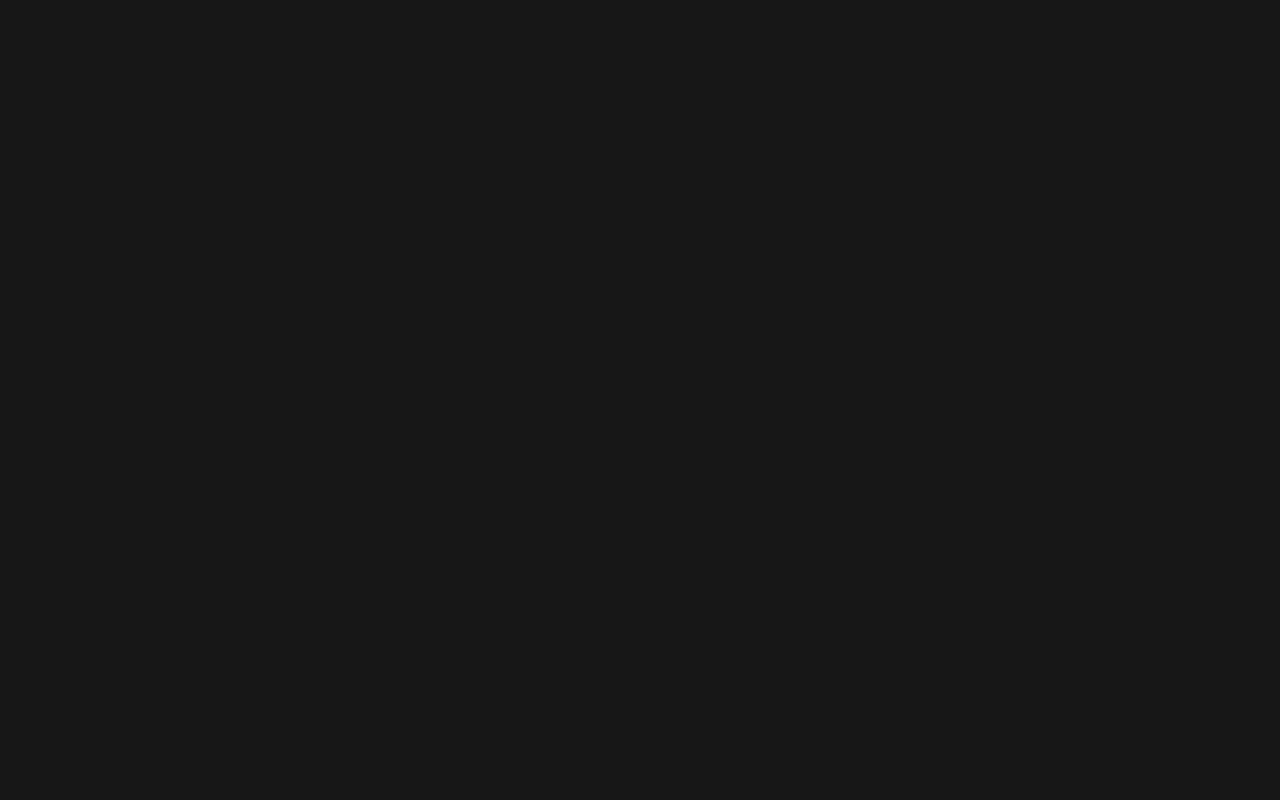
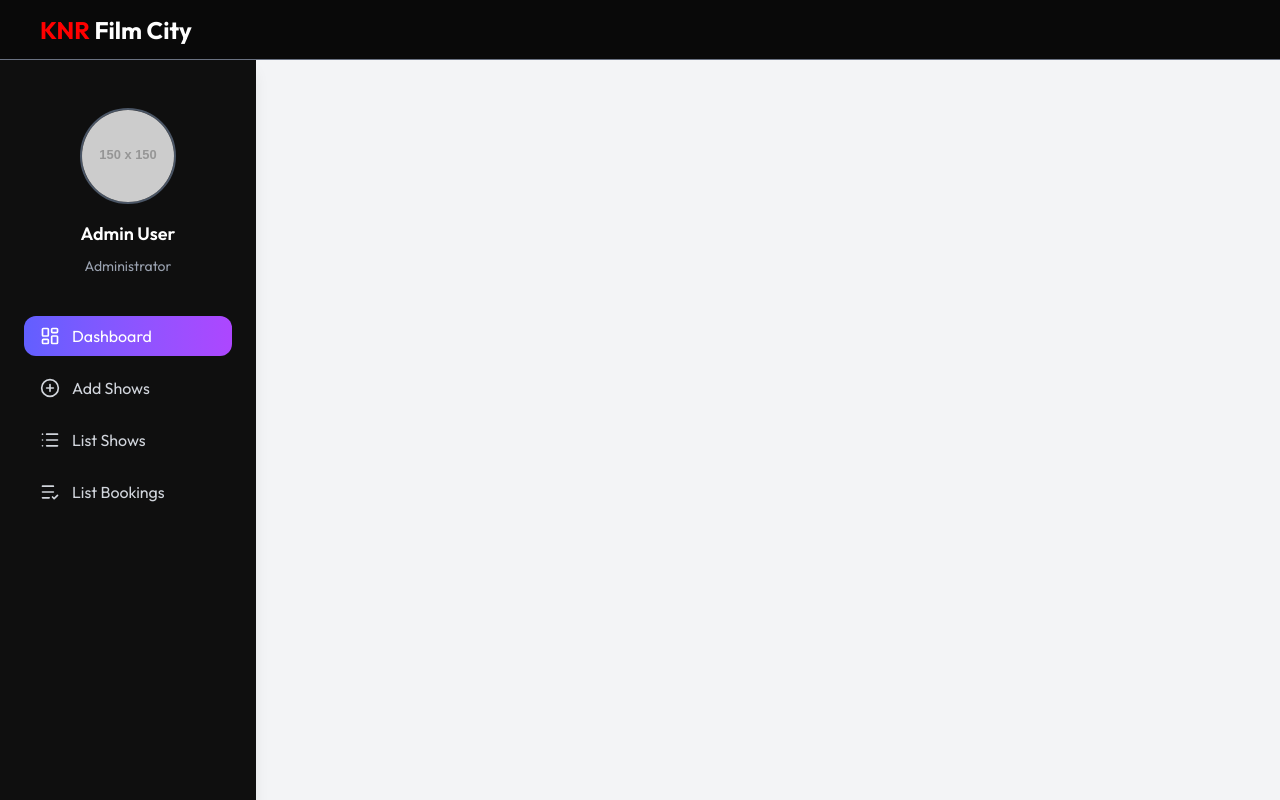
Before and after one commit to AbhinavKV369/Movie-Booking-App-MERN-Frontend, a React (Vite) app: page /admin/dashboard in a window 1280 px wide. Before the commit this address had no page. Built offline with nearby package versions, Linux system fonts and the light colour scheme; a web font is replaced by a local one.

Commit message:
Added admin side routes components and pages

```diff
--- a/src/App.jsx
+++ b/src/App.jsx
@@ -1,11 +1,10 @@
 import React from "react";
-import { Route, Routes, useLocation } from "react-router-dom";
-import { Toaster } from "react-hot-toast"
+import { Navigate, Route, Routes, useLocation } from "react-router-dom";
+import { Toaster } from "react-hot-toast";
 
 import MoveToTop from "./components/MoveToTop";
-
 import Navbar from "./components/Navbar";
-import Footer from "./components/Footer"
+import Footer from "./components/Footer";
 
 import Home from "./pages/Home";
 import Movies from "./pages/Movies";
@@ -14,23 +13,51 @@ import SeatLayout from "./pages/SeatLayout";
 import MyBooking from "./pages/MyBooking";
 import Favourites from "./pages/Favourites";
 
+import Layout from "./pages/admin/Layout";
+import Dashboard from "./pages/admin/Dashboard";
+import AddShows from "./pages/admin/AddShows";
+import ListShows from "./pages/admin/ListShows";
+import ListBookings from "./pages/admin/ListBookings";
+
 const App = () => {
-  const isAdminRoute = useLocation().pathname.startsWith("/admin");
+  const location = useLocation();
+  const isAdminRoute = location.pathname.startsWith("/admin");
+
   return (
     <>
       <Toaster />
-
       {!isAdminRoute && <Navbar />}
       <MoveToTop />
 
       <Routes>
+        {/* User Routes */}
         <Route path="/" element={<Home />} />
         <Route path="/movies" element={<Movies />} />
         <Route path="/movies/:id" element={<MovieDetails />} />
         <Route path="/movies/:id/:date" element={<SeatLayout />} />
         <Route path="/my-bookings" element={<MyBooking />} />
         <Route path="/favourites" element={<Favourites />} />
+
+        {/* Admin Routes */}
+        <Route path="/admin" element={<Layout />}>
+          <Route index element={<Navigate to="dashboard" replace />} />
+          <Route path="dashboard" element={<Dashboard />} />
+          <Route path="add-shows" element={<AddShows />} />
+          <Route path="list-shows" element={<ListShows />} />
+          <Route path="list-bookings" element={<ListBookings />} />
+        </Route>
+
+        {/* 404 Page */}
+        <Route
+          path="*"
+          element={
+            <h1 className="text-center mt-10 text-2xl text-red-600">
+              404 - Page Not Found
+            </h1>
+          }
+        />
       </Routes>
+
       {!isAdminRoute && <Footer />}
     </>
   );
--- /dev/null
+++ b/src/components/admin/AdminNavbar.jsx
@@ -0,0 +1,16 @@
+import React from 'react'
+import { Link } from 'react-router-dom';
+
+const AdminNavbar = () => {
+  return (
+    <div className='h-15 flex items-center px-10 border-b-1 border-gray-500 bg-black/60'>
+      <Link to="/admin" className="max-md:flex-1">
+        <h1 className="font-bold text-2xl">
+          <span className="text-secondary">KNR </span> Film City
+        </h1>
+      </Link>
+    </div>
+  );
+}
+
+export default AdminNavbar
--- /dev/null
+++ b/src/components/admin/AdminSidebar.jsx
@@ -0,0 +1,60 @@
+import React from "react";
+import { LayoutDashboard, ListCheck, ListIcon, PlusCircle } from "lucide-react";
+import { NavLink } from "react-router-dom";
+
+const AdminSidebar = () => {
+  const user = {
+    firstName: "Admin",
+    lastName: "User",
+    imageUrl: "https://via.placeholder.com/150", // placeholder image
+  };
+
+  const adminNavlinks = [
+    { name: "Dashboard", path: "/admin/dashboard", icon: LayoutDashboard },
+    { name: "Add Shows", path: "/admin/add-shows", icon: PlusCircle },
+    { name: "List Shows", path: "/admin/list-shows", icon: ListIcon },
+    { name: "List Bookings", path: "/admin/list-bookings", icon: ListCheck },
+  ];
+
+  return (
+    <div className="fixed bg-[#0f0f0f] text-white h-full w-64 p-6 flex flex-col items-center shadow-lg">
+      {/* Profile Section */}
+      <div className="flex flex-col items-center gap-2 mt-6">
+        <img
+          src={user.imageUrl}
+          alt="profile"
+          className="h-24 w-24 rounded-full border-2 border-gray-600 object-cover"
+        />
+        <h2 className="text-lg font-semibold mt-2">
+          {user.firstName} {user.lastName}
+        </h2>
+        <p className="text-sm text-gray-400">Administrator</p>
+      </div>
+
+      {/* Nav Links */}
+      <div className="mt-10 w-full flex flex-col gap-3">
+        {adminNavlinks.map((navLink, idx) => {
+          const Icon = navLink.icon;
+          return (
+            <NavLink
+              key={idx}
+              to={navLink.path}
+              className={({ isActive }) =>
+                `flex items-center gap-3 px-4 py-2 rounded-xl transition-all duration-200
+                ${
+                  isActive
+                    ? "bg-gradient-to-r from-indigo-500 to-purple-500 text-white"
+                    : "hover:bg-gray-800 text-gray-300"
+                }`
+              }>
+              <Icon size={20} />
+              <span>{navLink.name}</span>
+            </NavLink>
+          );
+        })}
+      </div>
+    </div>
+  );
+};
+
+export default AdminSidebar;
--- a/src/pages/MyBooking.jsx
+++ b/src/pages/MyBooking.jsx
@@ -1,9 +1,101 @@
-import React from 'react'
+import React, { useEffect, useState } from "react";
+import { dummyBookingData } from "../assets/assets";
+import ColorGradient from "../components/ColorGradient";
 
 const MyBooking = () => {
+  const [bookingData,setBookingData] = useState([]);
+
+  const getMyBookingData = () =>{
+    setBookingData(dummyBookingData);
+  }
+
+  useEffect(()=>{
+    getMyBookingData();
+  },[]);
+
   return (
-    <div>MyBooking</div>
-  )
-}
+    <div className="relative flex flex-col mt-30 mb-20 px-10 md:px-20 text-white min-h-screen">
+      {/* Background gradients */}
+      <ColorGradient />
+      <ColorGradient top="50%" right="0" />
 
-export default MyBooking
+      {/* Header */}
+      <h1 className="font-bold mb-6 text-2xl tracking-wide text-white/90 ">
+      My Bookings
+      </h1>
+
+      {/* Grid layout */}
+      <div className="grid grid-cols-1 sm:grid-cols-2 lg:grid-cols-3 gap-8">
+        {bookingData.map((data, index) => {
+          const movie = data.show.movie;
+
+          const dateObj = new Date(data.show.showDateTime);
+          const date = dateObj.toLocaleDateString("en-IN", {
+            day: "2-digit",
+            month: "short",
+            year: "numeric",
+          });
+          const time = dateObj.toLocaleTimeString("en-IN", {
+            hour: "2-digit",
+            minute: "2-digit",
+            hour12: true,
+          });
+
+          return (
+            <div
+              key={index}
+              className="relative rounded-2xl overflow-hidden shadow-lg backdrop-blur-lg bg-white/5 border border-white/10 hover:bg-white/10 transition-all duration-500">
+              {/* Movie Poster */}
+              <div className="relative w-full h-100 overflow-hidden">
+                <img
+                  src={movie.poster_path}
+                  alt={movie.title}
+                  className="w-full h-full object-cover object-top transform group-hover:scale-110 transition-transform duration-500 ease-out"
+                />
+
+                {/* Dark overlay */}
+                <div className="absolute bg-gradient-to-t from-black/80 via-black/40 to-transparent" />
+              </div>
+
+              {/* Card content */}
+              <div className="p-4 flex flex-col gap-3">
+                <h2 className="text-lg font-semibold tracking-wide">
+                  {movie.title}
+                </h2>
+
+                <p className="text-sm text-gray-300 line-clamp-2">
+                  {movie.overview}
+                </p>
+
+                <div className="mt-1 text-sm text-gray-300 space-y-1">
+                  <p>📅 {date}</p>
+                  <p>🕒 {time}</p>
+                  <p>💺 {data.bookedSeats.join(", ")}</p>
+                  <p>💰 ₹{data.amount}</p>
+                </div>
+
+                {/* Status Badge */}
+                <div className="mt-3">
+                  <span
+                    className={`inline-block px-3 py-1 rounded-full text-xs font-semibold tracking-wide ${
+                      data.isPaid
+                        ? "bg-green-500/20 text-green-400 border border-green-600"
+                        : "bg-red-500/20 text-red-400 border border-red-600 hover:bg-red-500/50 hover:text-white"
+                    }`}>
+                    {data.isPaid ? (
+                      "Paid"
+                    ) : (
+                      <button className="">Pay Now</button>
+                    )}
+                  </span>
+                </div>
+              </div>
+            </div>
+          );
+        })}
+      </div>
+    </div>
+  );
+};
+
+export default MyBooking;
--- a/src/pages/SeatLayout.jsx
+++ b/src/pages/SeatLayout.jsx
@@ -128,7 +128,7 @@ const SeatLayout = () => {
             <div key={idx}> {group.map((row) => renderSeats(row))}</div>
           ))}
         </div>
-        <button className="p-2 bg-secondary/90 font-medium rounded-lg hover:scale-95 transition duration-300 mt-20 ">
+        <button className="px-6 py-2  bg-secondary/80 font-medium rounded-3xl hover:scale-95 transition duration-300 mt-20 ">
           Proceed to Payment<span className="font-bold text-xl"> →</span>
         </button>
       </div>
--- /dev/null
+++ b/src/pages/admin/AddShows.jsx
@@ -0,0 +1,9 @@
+import React from 'react'
+
+const AddShows = () => {
+  return (
+    <div>AddShows</div>
+  )
+}
+
+export default AddShows
--- /dev/null
+++ b/src/pages/admin/Dashboard.jsx
@@ -0,0 +1,9 @@
+import React from 'react'
+
+const Dashboard = () => {
+  return (
+    <div className=''>Dashboard</div>
+  )
+}
+
+export default Dashboard
--- /dev/null
+++ b/src/pages/admin/Layout.jsx
@@ -0,0 +1,25 @@
+import React from "react";
+import AdminNavbar from "../../components/admin/AdminNavbar";
+import AdminSidebar from "../../components/admin/AdminSidebar";
+import { Outlet } from "react-router-dom";
+
+const Layout = () => {
+  return (
+    <div className="flex flex-col h-screen">
+      {/* Navbar */}
+      <AdminNavbar />
+
+      {/* Sidebar + Main Content */}
+      <div className="flex flex-1">
+        <AdminSidebar />
+
+        {/* Main content area */}
+        <main className="flex-1 p-6 overflow-y-auto bg-gray-100">
+          <Outlet />
+        </main>
+      </div>
+    </div>
+  );
+};
+
+export default Layout;
--- /dev/null
+++ b/src/pages/admin/ListBookings.jsx
@@ -0,0 +1,9 @@
+import React from 'react'
+
+const ListBookings = () => {
+  return (
+    <div>ListBookings</div>
+  )
+}
+
+export default ListBookings
--- /dev/null
+++ b/src/pages/admin/ListShows.jsx
@@ -0,0 +1,9 @@
+import React from 'react'
+
+const ListShows = () => {
+  return (
+    <div className='text-dark'>ListShows</div>
+  )
+}
+
+export default ListShows
```
